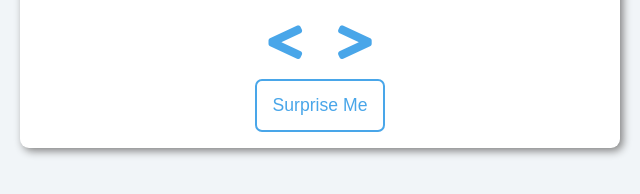
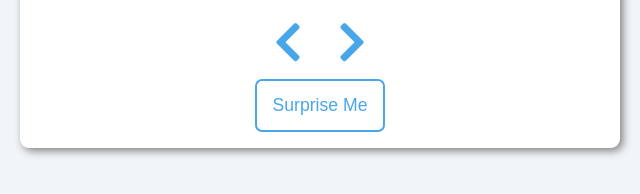
Before and after one commit to junaidshaikh-js/reviews, a plain HTML site: page index.html in a window 1280 px wide. Shown: the part 545-739 px from the top of the page, 320-960 px from the left. Drawn offline with Linux system fonts and the light colour scheme.

Commit message:
change next pre buttons

```diff
--- a/index.html
+++ b/index.html
@@ -39,10 +39,10 @@
           </p>
           <div class="btn-container">
             <button class="btn pre">
-              <i class="fas fa-2x fa-less-than"></i>
+              <i class="fas fa-2x fa-chevron-left"></i>
             </button>
             <button class="btn next">
-              <i class="fas fa-2x fa-greater-than"></i>
+              <i class="fas fa-2x fa-chevron-right"></i>
             </button>
           </div>
           <button class="btn surprise-btn">Surprise Me</button>
```
